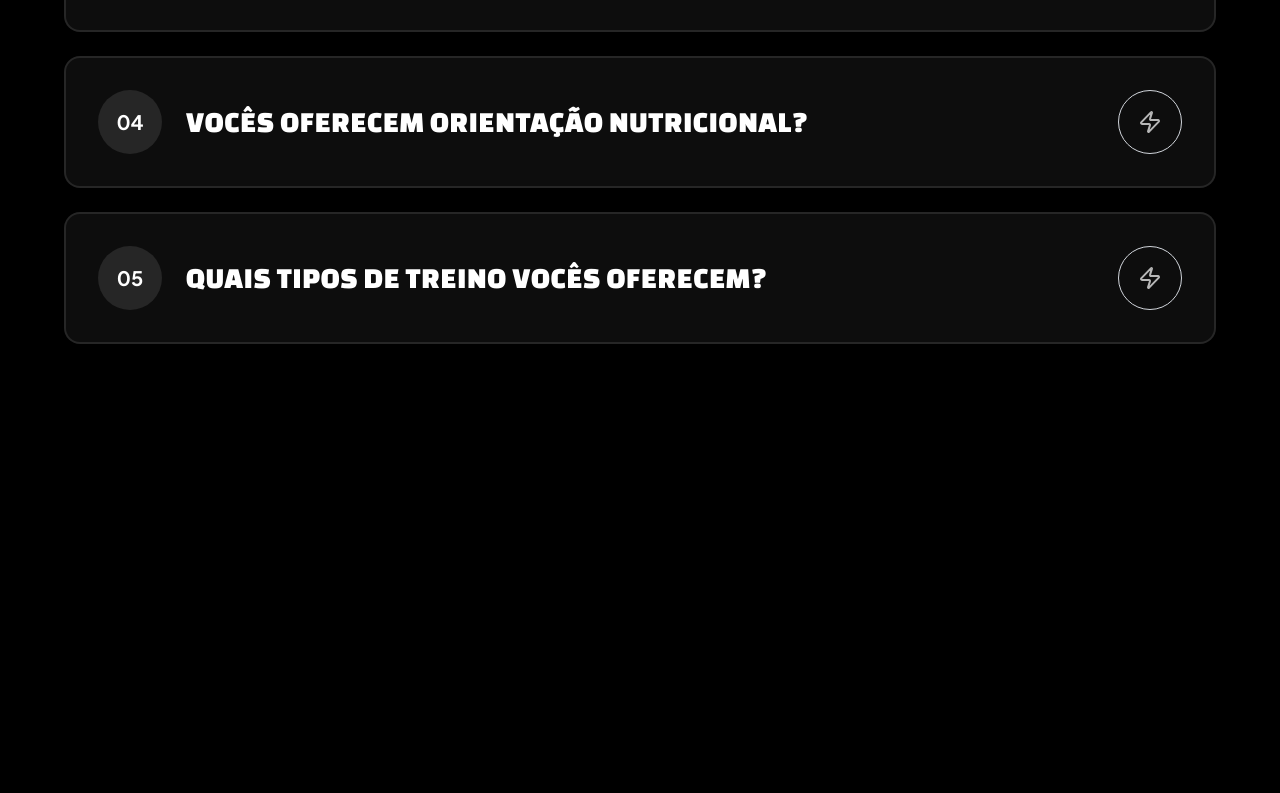
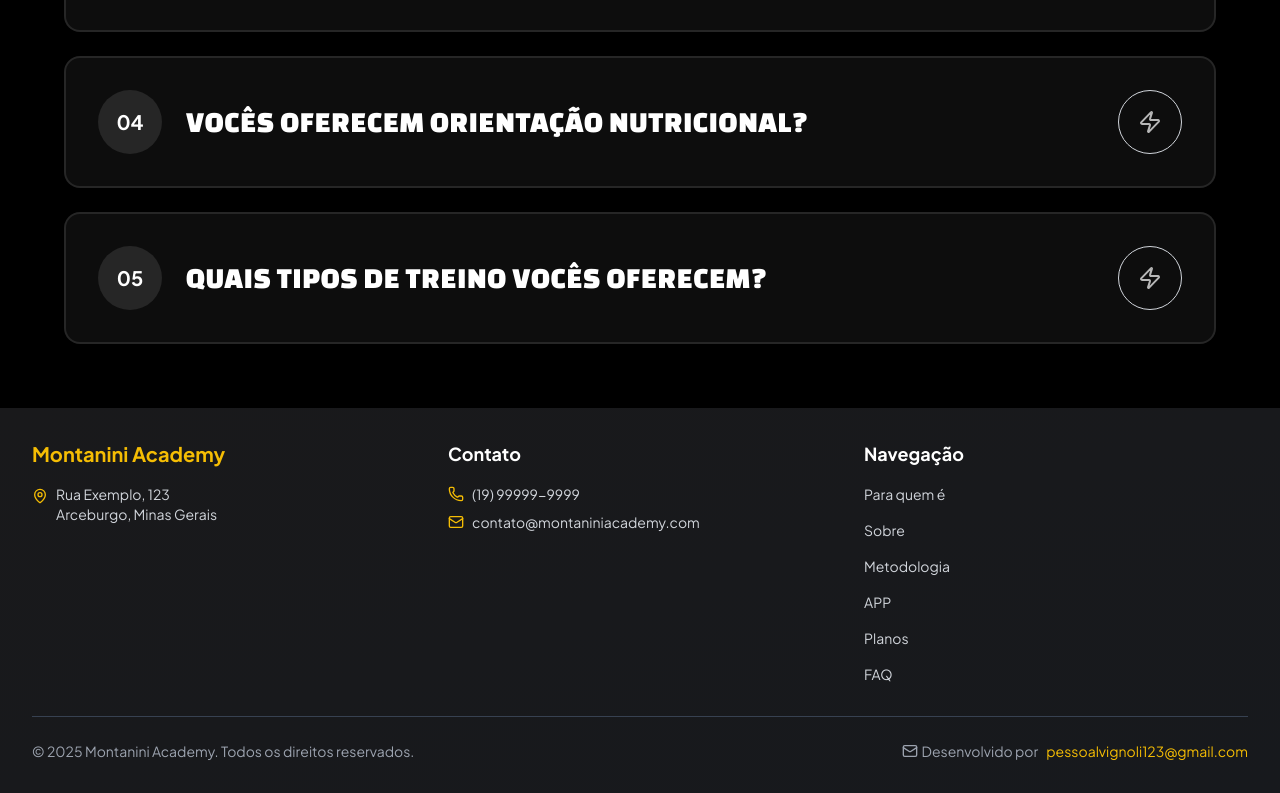
Before and after one commit to Gabriel-Vignoli/FitPlan-Landing-Page, a React (Vite) app: page / in a window 1280 px wide. Shown: the part 5620-6413 px from the top of the page. Before the commit the page ends 6028 px from the top, so only its background shows below. Built offline with nearby package versions, Linux system fonts and the light colour scheme.

Commit message:
feat: criação do footer

```diff
--- a/src/App.jsx
+++ b/src/App.jsx
@@ -1,5 +1,6 @@
 import AboutSection from "./components/AboutSection";
 import FAQSection from "./components/FAQSection";
+import Footer from "./components/Footer";
 import Header from "./components/Header";
 import HeroSection from "./components/HeroSection";
 import MethodologySection from "./components/MethodologySection";
@@ -18,6 +19,7 @@ function App() {
      <SystemSection></SystemSection>
      <PlansSection></PlansSection>
      <FAQSection></FAQSection>
+     <Footer></Footer>
     </>
   );
 }
--- /dev/null
+++ b/src/components/Footer.jsx
@@ -0,0 +1,101 @@
+import { Mail, Phone, MapPin } from "lucide-react";
+
+export default function Footer() {
+  return (
+    <footer className="bg-gradient-to-br from-[#19191b] to-[#17191d] text-white">
+      <div className="container mx-auto px-4 py-8 sm:px-6 lg:px-8">
+        {/* Main Footer Content */}
+        <div className="grid grid-cols-1 gap-6 sm:gap-8 md:grid-cols-2 lg:grid-cols-3">
+          {/* Company Info */}
+          <div className="space-y-3 sm:space-y-4">
+            <h3 className="text-lg font-bold text-primary sm:text-xl">
+              Montanini Academy
+            </h3>
+            <div className="space-y-2 text-sm text-gray-300">
+              <div className="flex items-start gap-2">
+                <MapPin className="mt-1 h-4 w-4 flex-shrink-0 text-primary" />
+                <p>
+                  Rua Exemplo, 123
+                  <br />
+                  Arceburgo, Minas Gerais
+                </p>
+              </div>
+            </div>
+          </div>
+
+          {/* Contact */}
+          <div className="space-y-3 sm:space-y-4">
+            <h3 className="text-base font-semibold sm:text-lg">Contato</h3>
+            <div className="space-y-2 text-sm text-gray-300">
+              <div className="flex items-center gap-2">
+                <Phone className="h-4 w-4 flex-shrink-0 text-primary" />
+                <a
+                  href="tel:+5519999999999"
+                  className="break-all transition hover:text-primary"
+                >
+                  (19) 99999-9999
+                </a>
+              </div>
+              <div className="flex items-center gap-2">
+                <Mail className="h-4 w-4 flex-shrink-0 text-primary" />
+                <a
+                  href="mailto:contato@montaniniacademy.com"
+                  className="break-all transition hover:text-primary"
+                >
+                  contato@montaniniacademy.com
+                </a>
+              </div>
+            </div>
+          </div>
+
+          {/* Navigation */}
+          <div className="space-y-3 sm:space-y-4 md:col-span-2 lg:col-span-1">
+            <h3 className="text-base font-semibold sm:text-lg">Navegação</h3>
+            <nav className="flex flex-wrap gap-x-4 gap-y-2 text-sm text-gray-300 sm:flex-col sm:space-y-2">
+              <a href="#para-quem-e" className="transition hover:text-primary">
+                Para quem é
+              </a>
+              <a href="#sobre" className="transition hover:text-primary">
+                Sobre
+              </a>
+              <a href="#metodologia" className="transition hover:text-primary">
+                Metodologia
+              </a>
+              <a href="#app" className="transition hover:text-primary">
+                APP
+              </a>
+              <a href="#planos" className="transition hover:text-primary">
+                Planos
+              </a>
+              <a href="#faq" className="transition hover:text-primary">
+                FAQ
+              </a>
+            </nav>
+          </div>
+        </div>
+
+        {/* Bottom Bar */}
+        <div className="mt-6 border-t border-gray-700 pt-4 sm:mt-8 sm:pt-6">
+          <div className="flex flex-col items-center justify-between gap-3 text-xs text-gray-400 sm:flex-row sm:gap-4 sm:text-sm">
+            <p className="text-center sm:text-left">
+              © {new Date().getFullYear()} Montanini Academy. Todos os direitos
+              reservados.
+            </p>
+            <p className="flex flex-wrap items-center justify-center gap-1 text-center sm:gap-2 sm:text-left">
+              <span className="flex items-center gap-1">
+                <Mail className="h-3 w-3 sm:h-4 sm:w-4" />
+                Desenvolvido por
+              </span>
+              <a
+                href="mailto:pessoalvignoli123@gmail.com"
+                className="break-all text-primary hover:underline"
+              >
+                pessoalvignoli123@gmail.com
+              </a>
+            </p>
+          </div>
+        </div>
+      </div>
+    </footer>
+  );
+}
```
